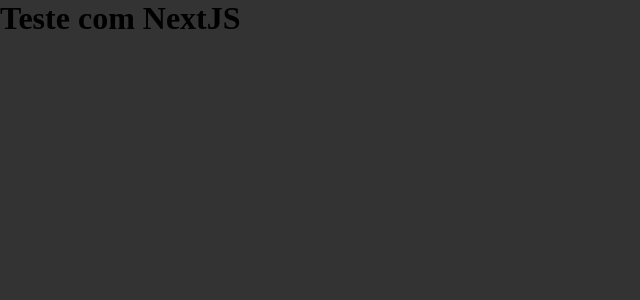
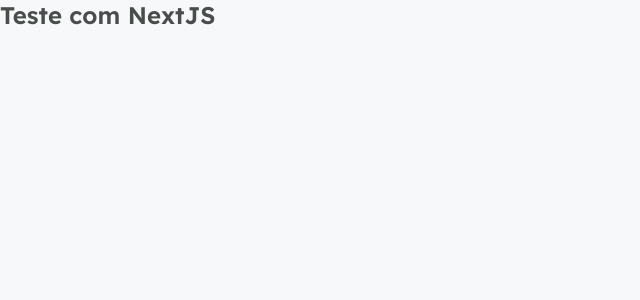
Before and after one commit to vivianebresolin/podcastr-nlw5-nextjs-react, a Next.js app: page / in a window 1280 px wide. Shown: the top 300 px of the page, without its empty margins (0-640 px from the left). Built offline with nearby package versions, Linux system fonts and the light colour scheme.

Commit message:
Added fonts from Google Fonts

```diff
--- /dev/null
+++ b/src/pages/_document.tsx
@@ -0,0 +1,18 @@
+import Document, { Html, Head, Main, NextScript } from 'next/document';
+
+export default class MyDocument extends Document {
+    render() {
+        return (
+            <Html>
+                <Head>
+                    <link rel="preconnect" href="https://fonts.gstatic.com" />
+                    <link href="https://fonts.googleapis.com/css2?family=Inter&family=Lexend:wght@500;600&display=swap" rel="stylesheet" />
+                </Head>
+                <body>
+                    <Main />
+                    <NextScript />
+                </body>
+            </Html>
+        );
+    }
+}
--- a/src/styles/global.scss
+++ b/src/styles/global.scss
@@ -4,6 +4,58 @@
     box-sizing: border-box;
 }
 
+:root {
+    --white: #FFF;
+
+    --gray-50: #F7F8FA;
+    --gray-100: #E6E8EB;
+    --gray-200: #AFB2B1;
+    --gray-500: #808080;
+    --gray-800: #494D4B;
+
+    --green-500: #04D361;
+
+    --purple-300: #9F75FF;
+    --purple-400: #9164FA;
+    --purple-500: #8257E5;
+    --purple-800: #6F48C9;
+}
+
+@media (max-width: 1080px){
+    html {
+        font-size: 93.75%; //15px
+    }
+}
+
+@media (max-width: 720px){
+    html {
+        font-size: 87.5%; //14px
+    }
+}
+
 body {
-    background: #333;
+    background: var(--gray-50);
 }
+
+body, input, textarea, button {
+    font: 500 1rem Inter, sans-serif;
+    color: var(--gray-500);
+}
+
+h1, h2, h3, h4, h5, h6 {
+    font-weight: 600;
+    font-family: Lexend, sans-serif;
+    color: var(--gray-800);
+}
+
+h1 {
+    font-size: 2rem;
+}
+
+h1 {
+    font-size: 1.5rem;
+}
+
+button {
+    cursor: pointer;
+}
```
